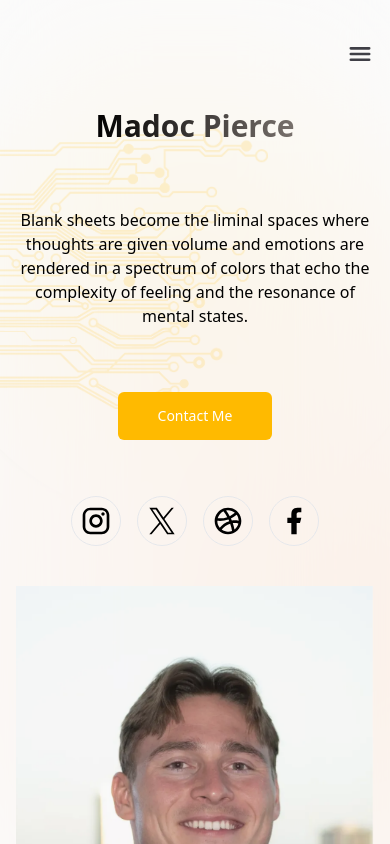
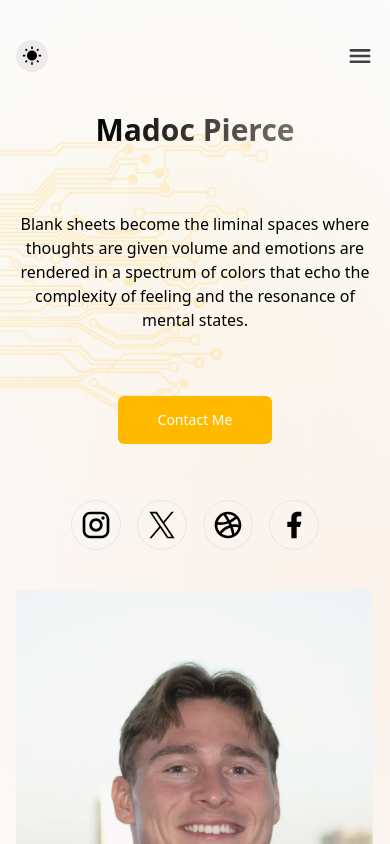
Before and after one commit to FADHILI-Josue/artist_portfolio, a React (Vite) app: page / in a window 390 px wide. Shown: the top 844 px of the page. Built offline with nearby package versions, Linux system fonts and the light colour scheme; a web font is replaced by a local one.

Commit message:
fix(sidebar): mode toggle icon

```diff
--- a/src/components/Navbar.tsx
+++ b/src/components/Navbar.tsx
@@ -6,7 +6,6 @@ import { IoMenu } from "react-icons/io5";
 import {
   Sheet,
   SheetContent,
-  SheetFooter,
   SheetHeader,
   SheetTitle,
   SheetTrigger,
@@ -26,7 +25,8 @@ const Navbar: FC = () => {
     setActive(path)
   }, [router]);
 
-  return <div className="flex w-full justify-end md:justify-between my-10 text-zinc-700 dark:text-zinc-400">
+  return <div className="flex w-full justify-between my-10 text-zinc-700 dark:text-zinc-400">
+          <button className='flex md:hidden bg-stone-300/40 h-8 w-8 items-center justify-center rounded-full' onClick={() => toggleMode()}><MdWbSunny size={20} className='text-black dark:text-white hover:scale-110 transition-all duration-200' /></button>
     <Link to={'/about'} className={cn('hidden md:inline-block', { 'bg-gradient-to-r p-0 from-dark-gold via-light-gold to-black/30 bg-[length:100%_2px] bg-no-repeat bg-bottom': active === "/about" })}>ARTIST STATEMENT</Link>
     <Link to={'/'} className='hidden md:inline-block'>WORKS</Link>
     <Link to={'/'} className='hidden md:inline-block dark:text-white text-black text-3xl font-[nanum,sans-serif] uppercase'>Madoc Pierce</Link>
@@ -44,9 +44,6 @@ const Navbar: FC = () => {
             <Link to={'/'} className='underline underline-offset-2 font-bold text-3xl font-serif'>Madoc Pierce</Link>
             <Link to={'/contact'} className='underline underline-offset-2 '>CONTACT</Link>
           </div>
-        <SheetFooter className='absolute bottom-5 right-5'>
-          <button className='flex bg-stone-300/40 h-8 w-8 items-center justify-center rounded-full' onClick={() => toggleMode()}><MdWbSunny size={20} className='text-black dark:text-white hover:scale-110 transition-all duration-200' /></button>
-        </SheetFooter>
       </SheetContent>
     </Sheet>
   </div>
--- a/src/components/ui/Sheet.tsx
+++ b/src/components/ui/Sheet.tsx
@@ -78,7 +78,7 @@ const SheetHeader = ({
 }: React.HTMLAttributes<HTMLDivElement>) => (
   <div
     className={cn(
-      "flex flex-col mt-3 font-[niconne] space-y-2 text-center sm:text-left",
+      "flex flex-col mt-6 font-[niconne] space-y-2 text-center sm:text-left",
       className
     )}
     {...props}
@@ -106,7 +106,7 @@ const SheetTitle = React.forwardRef<
 >(({ className, ...props }, ref) => (
   <SheetPrimitive.Title
     ref={ref}
-    className={cn("font-semibold text-4xl text-foreground", className)}
+    className={cn("font-semibold text-center text-3xl sm:text-4xl text-foreground", className)}
     {...props}
   />
 ))
```
